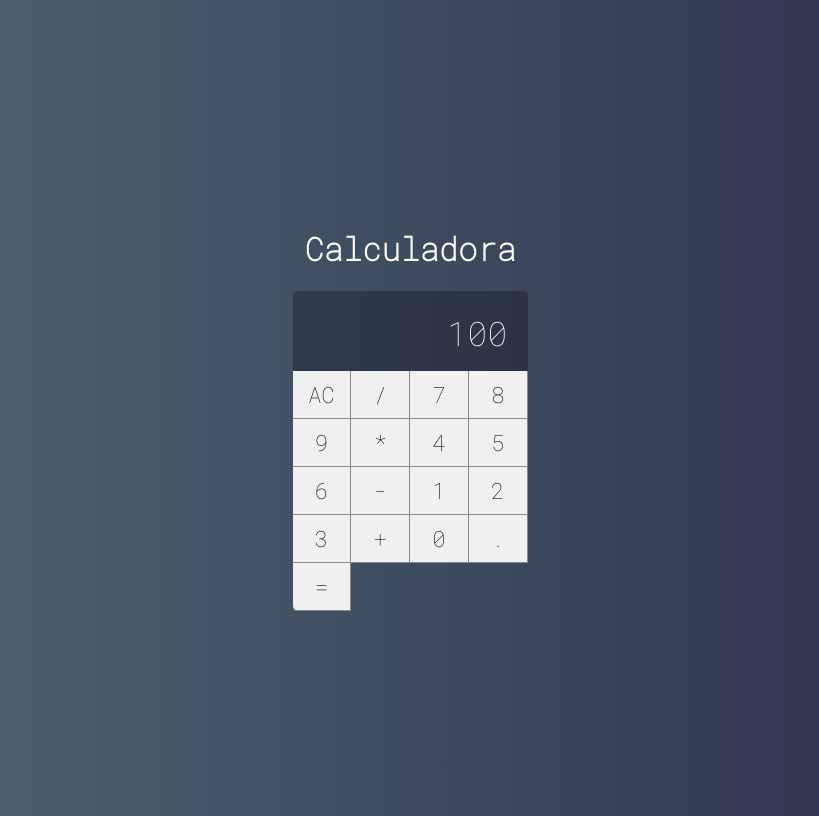
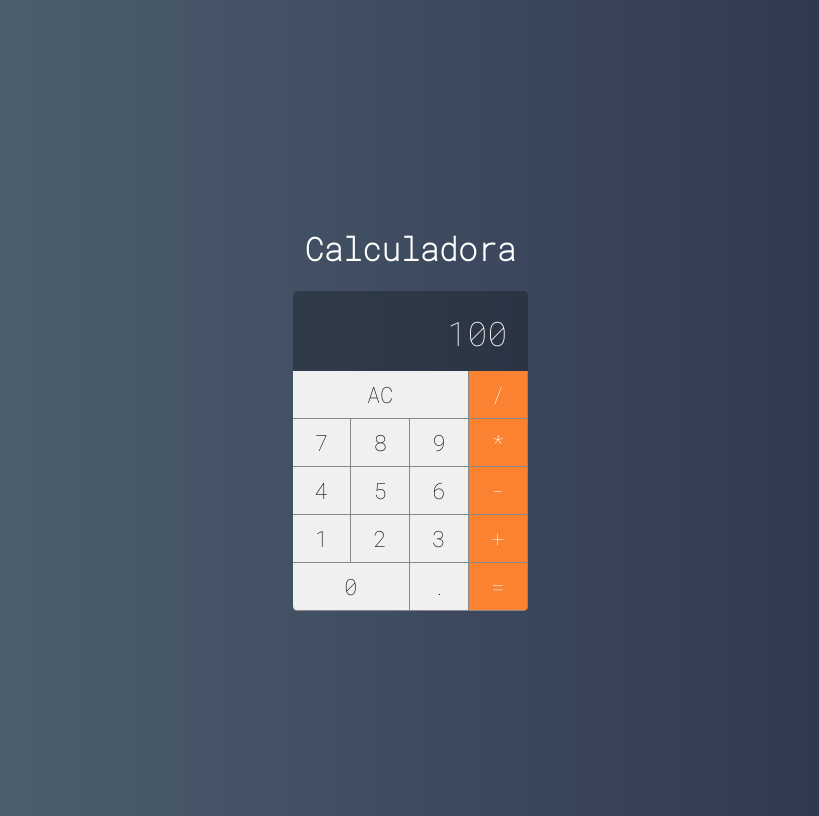
Before and after one commit to viniAmorim/Calculadora, a React (Create React App) app: page / in a window 1280 px wide. Shown: the whole page, without its empty margins (230-1049 px from the left). Built offline with nearby package versions, Linux system fonts and the light colour scheme.

Commit message:
Componente Button 02

```diff
--- a/src/components/Button.css
+++ b/src/components/Button.css
@@ -11,3 +11,24 @@
     border-bottom: var(--border-button);
     outline: none;
 }
+
+.button:active {
+    background-color: #ccc;
+}
+
+.button.double {
+    grid-column: span 2;
+}
+
+.button.triple {
+    grid-column: span 3;
+}
+
+.button.operation {
+    background-color: #fa8231;
+    color: #FFF;
+}
+
+.button.operation:active {
+    background-color: #fa8231cc;
+}
--- a/src/components/Button.jsx
+++ b/src/components/Button.jsx
@@ -1,5 +1,18 @@
 import React from 'react';
 import './Button.css';
 
-export default props =>
-    <button className='button'>{props.label}</button>
+export default props => {
+
+    let classes = 'button '
+    classes += props.operation ? 'operation' : ''
+    classes += props.double ? 'double' : ''
+    classes += props.triple ? 'triple' : ''
+
+    return (
+        <button
+            onClick={e => props.click && props.click(props.label)}
+            className={classes}>
+            {props.label}
+        </button>
+    )
+}
--- a/src/main/Calculator.jsx
+++ b/src/main/Calculator.jsx
@@ -4,28 +4,51 @@
 import Button from '../components/Button';
 import Display from '../components/Display';
 
+
 export default class Calculator extends Component {
+
+    constructor(props) {
+
+        super(props);
+
+        this.clearMemory = this.clearMemory.bind(this);
+        this.setOperation = this.setOperation.bind(this);
+        this.addDigit = this.addDigit.bind(this);
+    }
+
+    clearMemory() {
+        console.log('limpar');
+    }
+
+    setOperation(operation) {
+        console.log(operation);
+    }
+
+    addDigit(n) {
+        console.log(n);
+    }
+
     render() {
         return (
             <div className="calculator">
                 <Display value={100} />
-                <Button label="AC"/>
-                <Button label="/"/>
-                <Button label="7"/>
-                <Button label="8"/>
-                <Button label="9"/>
-                <Button label="*"/>
-                <Button label="4"/>
-                <Button label="5"/>
-                <Button label="6"/>
-                <Button label="-"/>
-                <Button label="1"/>
-                <Button label="2"/>
-                <Button label="3"/>
-                <Button label="+"/>
-                <Button label="0"/>
-                <Button label="."/>
-                <Button label="="/>
+                <Button label="AC" click={this.clearMemory} triple />
+                <Button label="/" click={this.setOperation} operation />
+                <Button label="7" click={this.addDigit} />
+                <Button label="8" click={this.addDigit}/>
+                <Button label="9" click={this.addDigit}/>
+                <Button label="*" click={this.setOperation} operation />
+                <Button label="4" click={this.addDigit}/>
+                <Button label="5" click={this.addDigit}/>
+                <Button label="6" click={this.addDigit}/>
+                <Button label="-" click={this.setOperation} operation />
+                <Button label="1" click={this.addDigit}/>
+                <Button label="2" click={this.addDigit}/>
+                <Button label="3" click={this.addDigit}/>
+                <Button label="+" click={this.setOperation} operation/>
+                <Button label="0" click={this.addDigit} double/>
+                <Button label="." click={this.setOperation} />
+                <Button label="=" click={this.setOperation} operation />
             </div>
         )
     }
```
